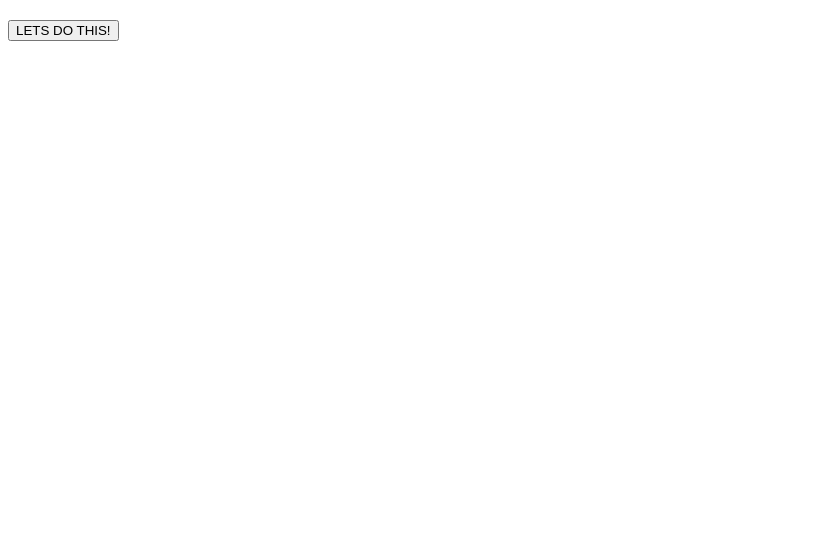
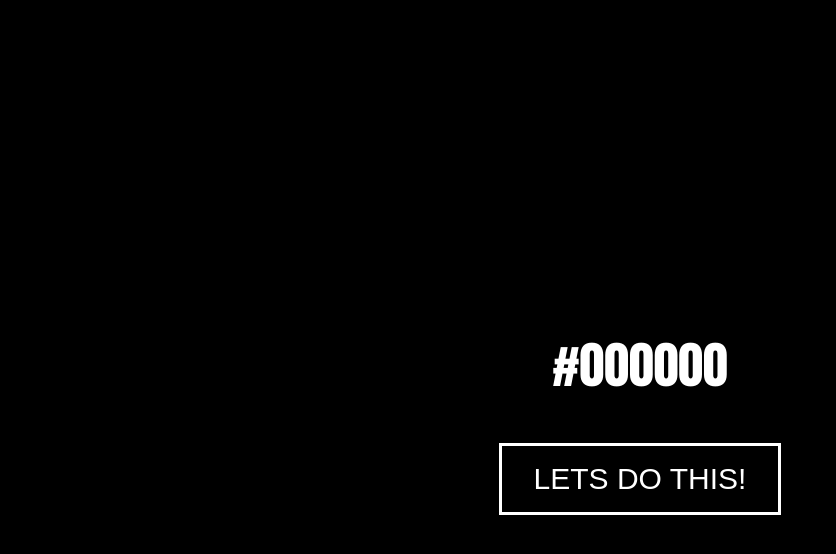
Before and after one commit to CommanderCoolDev/RCG-random-color-generator-Simple-JS, a plain HTML site: page index.html in a window 1280 px wide. Shown: the whole page, without its empty margins (0-836 px from the left). Drawn offline with Linux system fonts and the light colour scheme.

Commit message:
fixed RCG

```diff
--- a/index.html
+++ b/index.html
@@ -5,11 +5,11 @@
     <meta http-equiv="X-UA-Compatible" content="IE=edge">
     <meta name="viewport" content="width=device-width, initial-scale=1.0">
     <title>Document</title>
-    <style rel="stylesheet" href="./style.css"></style>
+    <link rel="stylesheet" href="./style.css">
 </head>
 <body>
     <div class="container">
-        <h2 class="current-color"></h2>
+        <h2 class="current-color">#000000</h2>
         <button class="generate-btn">LETS DO THIS!</button>
     </div>
   <script src="./index.js"></script>
--- a/index.js
+++ b/index.js
@@ -1,13 +1,16 @@
-const currentColor = document.querySelector('.current-collor');
+const currentColor = document.querySelector('.current-color');
 const bodyElem = document.querySelector('body');
 const generateBtn = document.querySelector('.generate-btn');
+// console.log('currentColor.innerText :>> ', currentColor);
+// console.log('bodyElem :>> ', bodyElem);
+// console.log('generateBtn :>> ', generateBtn);
 
 bodyElem.style.backgroundColor = currentColor.innerText;
 generateBtn.addEventListener('click', () => {
     let randomColor = '';
     let chaaracters = '0123456789abcdef';
 
-    for (let i=0; i < 6; i+=1) {
+    for (let i=0; i < 6; i++) {
         randomColor = randomColor + chaaracters[Math.floor(Math.random() * 16)];
 
     }
--- a/style.css
+++ b/style.css
@@ -9,9 +9,11 @@ body {
 .current-color {
   text-align: center;
   font-size: 50px;
-    font-family: Impact, Haettenschweiler, 'Arial Narrow Bold', sans-serif;
-    color:#fff;
+  font-family: impact;
+  color: #fff;
   text-shadow: 0 0 3px #000;
+  text-decoration: solid;
+  text-shadow: 2px 3px 20px black;
 }
 
 .generate-btn {
@@ -23,5 +25,4 @@ body {
   font-size: 30px;
   cursor: pointer;
   box-shadow: 0 0 3px #000;
-
 }
```
Lines whose indentation alone changed are shown as unchanged.
